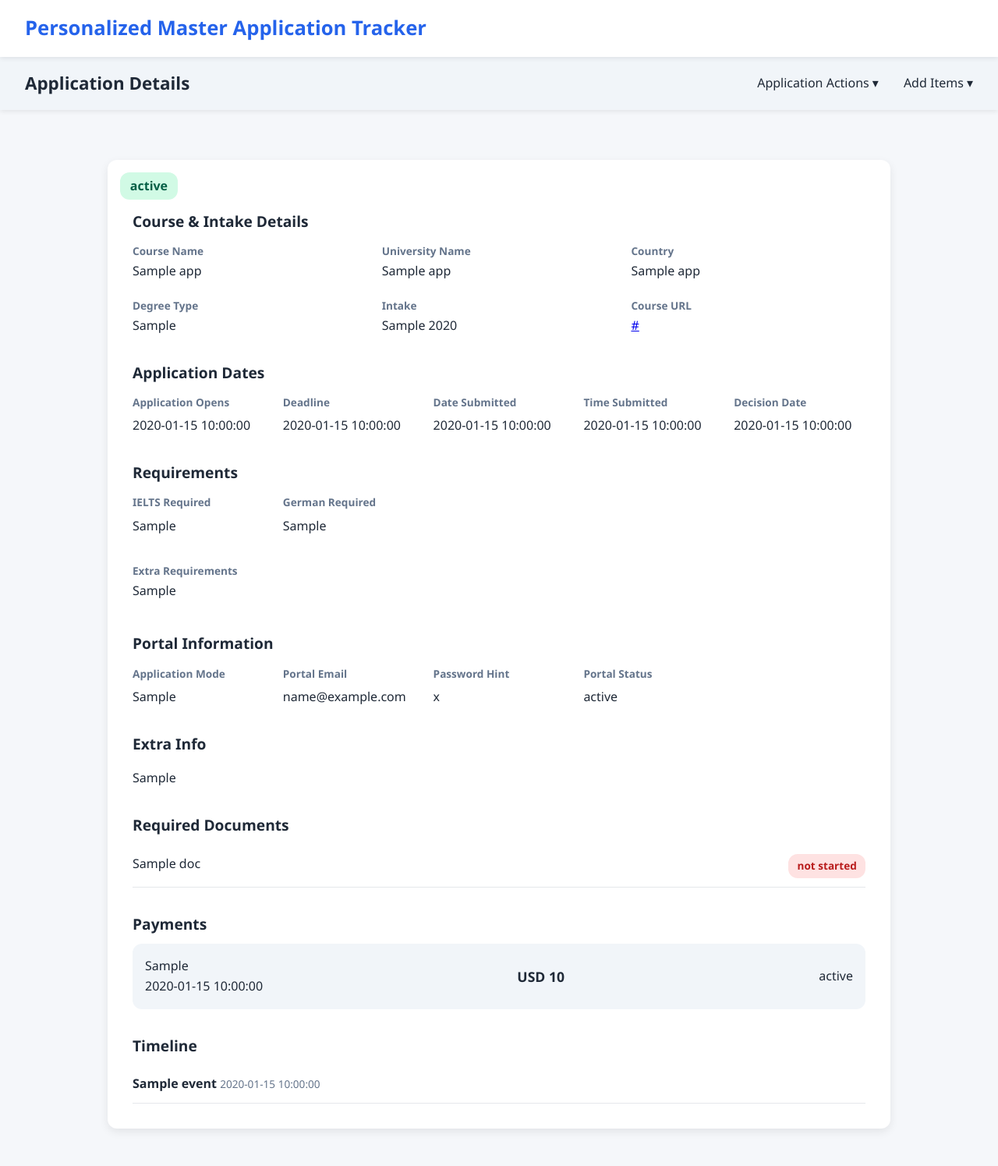
After one commit to YagneshGuduru/personalised_college_applications_tracker, a Flask app: template app/templates/application_details.html in a window 1280 px wide. The commit adds this page. Shown: the whole page at 78% size. Run offline with Flask 3, Linux system fonts and the light colour scheme; the template is opened without the code that fills it: most values are stand-ins (such as "Sample title", 1, 10 or a date in 2020).

Commit message:
Created and designed application details page.

```diff
--- a/app/static/style.css
+++ b/app/static/style.css
@@ -332,3 +332,280 @@ textarea {
   font-size: 0.8rem;
   color: var(--secondary);
 }
+
+/* APPLICATION DETAILS PAGE */
+
+.subnavbar {
+  width: 100%;
+  background: var(--bg-soft);
+  padding: 1rem 2rem;
+  box-shadow: 0 2px 6px var(--shadow);
+  display: flex;
+  justify-content: space-between;
+  align-items: center;
+
+  /* sticky under main navbar */
+  position: sticky;
+  top: 70px;
+  z-index: 99;
+}
+
+/* Left Title */
+.subnav-left {
+  font-size: 1.4rem;
+  font-weight: 700;
+  color: #1f2937;
+}
+
+/* Right menu items */
+.subnav-right {
+  display: flex;
+  align-items: center;
+  gap: 2rem;
+}
+
+/* Text links (match Home | Features style) */
+.subnav-link {
+  color: #1f2937;
+  font-weight: 500;
+  cursor: pointer;
+  font-size: 1rem;
+  text-decoration: none;
+  transition: 0.2s ease;
+}
+
+.subnav-link:hover {
+  color: var(--primary);
+}
+
+/* Dropdown System */
+.dropdown {
+    position: relative;
+}
+
+.dropdown-panel {
+    position: absolute;
+    top: 100%;                 /* sits right under the trigger */
+    right: 0;
+    background: var(--bg-light);
+    border-radius: var(--radius);
+    box-shadow: 0 4px 14px var(--shadow);
+    min-width: 180px;
+    padding: 0.6rem 0;
+    display: none;
+    z-index: 200;
+}
+
+.dropdown:hover .dropdown-panel {
+    display: block;
+}
+
+.dropdown-link {
+  display: block;
+  padding: 0.6rem 1rem;
+  font-size: 0.9rem;
+  color: #1f2937;
+  text-decoration: none;
+}
+
+.dropdown-link:hover {
+  background: var(--bg-soft);
+}
+
+.dropdown-link.danger {
+  color: #dc2626;
+}
+
+
+/* Main card */
+
+.details-layout {
+  display: block;
+  margin-top: 1rem;
+}
+
+.big-details-card {
+  padding: 2rem;
+  position: relative;
+}
+
+/* Submitted Tag */
+.submitted-tag {
+  position: absolute;
+  top: 1rem;
+  left: 1rem;
+  background: #d1fae5;
+  color: #065f46;
+  padding: 0.3rem 0.8rem;
+  font-weight: 700;
+  border-radius: var(--radius);
+}
+
+/* Section Titles */
+.section-title {
+  margin-top: 2rem;
+  margin-bottom: 0.6rem;
+  font-size: 1.2rem;
+  font-weight: 700;
+}
+
+/* Two-column grid inside card */
+.two-grid {
+  display: grid;
+  grid-template-columns: repeat(auto-fit, minmax(260px, 1fr));
+  gap: 1.2rem;
+}
+
+.two-grid label {
+  font-weight: 600;
+  color: var(--secondary);
+  font-size: 0.85rem;
+}
+
+/* Make Application Dates a single wide row */
+.dates-row {
+    display: grid;
+    grid-template-columns: repeat(5, 1fr);  /* 5 equal columns */
+    gap: 1.5rem;
+    margin-bottom: 1.5rem;
+}
+
+.dates-row label {
+    font-weight: 600;
+    color: var(--secondary);
+    font-size: 0.85rem;
+}
+
+.dates-row p {
+    margin-top: 0.3rem;
+}
+
+.extra-req-box {
+    margin-top: 1rem;
+    margin-bottom: 1.5rem;
+    padding: 0.5rem 0;
+    width: 100%;
+}
+
+.extra-req-box label {
+    font-weight: 600;
+    color: var(--secondary);
+    font-size: 0.85rem;
+}
+
+.extra-req-text {
+    margin-top: 0.3rem;
+    line-height: 1.65;
+}
+
+
+/* Extra Info */
+.extra-info-text {
+  margin-top: 1rem;
+  line-height: 1.6;
+}
+
+/* Document list */
+.doc-list {
+  list-style: none;
+  padding: 0;
+}
+
+.doc-item {
+  display: flex;
+  justify-content: space-between;
+  padding: 0.7rem 0;
+  border-bottom: 1px solid #e5e7eb;
+}
+
+.doc-status {
+  padding: 0.3rem 0.7rem;
+  border-radius: var(--radius);
+  font-size: 0.85rem;
+  font-weight: 600;
+}
+
+.doc-status.not-started { background:#fee2e2; color:#b91c1c; }
+.doc-status.in-progress { background:#fff3c4; color:#a16207; }
+.doc-status.uploaded { background:#d9f99d; color:#4d7c0f; }
+.doc-status.approved { background:#bbf7d0; color:#166534; }
+
+/* Payments */
+.payment-list {
+  display: flex;
+  flex-direction: column;
+  gap: 1rem;
+}
+
+.payment-item {
+  padding: 1rem;
+  background: var(--bg-soft);
+  border-radius: var(--radius);
+  display: flex;
+  align-items: center;
+  justify-content: space-between;
+}
+
+.payment-amt {
+  font-size: 1.1rem;
+  font-weight: 700;
+}
+
+.payment-status.completed { background:#bbf7d0; color:#166534; padding:6px 10px; border-radius:var(--radius); }
+.payment-status.pending { background:#fee2e2; color:#b91c1c; padding:6px 10px; border-radius:var(--radius); }
+
+/* Timeline */
+.timeline-list {
+  list-style: none;
+  padding: 0;
+}
+
+.timeline-item {
+  padding: 0.7rem 0;
+  border-bottom: 1px solid #e5e7eb;
+}
+
+.timeline-item span {
+  font-size: 0.85rem;
+  color: var(--secondary);
+}
+
+/* Sidebar */
+.sidebar-box {
+  padding: 1.5rem;
+}
+
+.side-btn {
+  width: 100%;
+  padding: 0.6rem;
+  margin-bottom: 0.5rem;
+  border: none;
+  border-radius: var(--radius);
+  background: var(--primary);
+  color: white;
+  font-weight: 600;
+  cursor: pointer;
+}
+
+.side-btn:hover {
+  background: var(--primary-dark);
+}
+
+.delete-section {
+  margin-top: 1rem;
+}
+
+.side-btn.danger {
+  background: #dc2626;
+}
+
+.side-btn.danger:hover {
+  background: #b91c1c;
+}
+
+/* Responsive */
+@media (max-width: 900px) {
+  .details-layout {
+    grid-template-columns: 1fr;
+  }
+}
--- /dev/null
+++ b/app/templates/application_details.html
@@ -0,0 +1,259 @@
+{% extends "base.html" %}
+{% block subnavbar%}
+<div class="subnavbar">
+
+    <div class="subnav-left">
+        Application Details
+    </div>
+
+    <div class="subnav-right">
+
+        <div class="dropdown subnav-item">
+            <span class="subnav-link">Application Actions ▾</span>
+            <div class="dropdown-panel">
+                <a class="dropdown-link">Edit Application</a>
+                <a class="dropdown-link danger">Delete Application</a>
+            </div>
+        </div>
+
+        <div class="dropdown subnav-item">
+            <span class="subnav-link">Add Items ▾</span>
+            <div class="dropdown-panel">
+                <a class="dropdown-link">Add Payment</a>
+                <a class="dropdown-link">Add Document</a>
+                <a class="dropdown-link">Add Timeline Event</a>
+                <a class="dropdown-link">Update Portal Status</a>
+            </div>
+        </div>
+
+    </div>
+
+</div>
+{% endblock%}
+{% block content %}
+
+<div class="container">
+
+    <div class="details-layout">
+
+        <!-- MAIN CARD -->
+        <div class="card big-details-card">
+
+            <!-- SUBMITTED TAG -->
+            <span class="submitted-tag">{{ app.status }}</span>
+
+            <!-- COURSE & INTAKE DETAILS -->
+            <h2 class="section-title">Course & Intake Details</h2>
+
+            <div class="two-grid">
+                <div>
+                    <label>Course Name</label>
+                    <p>{{ app.course_name }}</p>
+                </div>
+
+                <div>
+                    <label>University Name</label>
+                    <p>{{ app.university_name }}</p>
+                </div>
+
+                <div>
+                    <label>Country</label>
+                    <p>{{ app.country_name }}</p>
+                </div>
+
+                <div>
+                    <label>Degree Type</label>
+                    <p>{{ app.degree_type if app.degree_type else '-' }}</p>
+                </div>
+
+                <div>
+                    <label>Intake</label>
+                    <p>{{ app.intake_type }} {{ app.intake_year }}</p>
+                </div>
+
+                <div>
+                    <label>Course URL</label>
+                    <p>
+                        {% if app.course_url %}
+                        <a href="{{ app.course_url }}" target="_blank">{{ app.course_url }}</a>
+                        {% else %}-{% endif %}
+                    </p>
+                </div>
+            </div>
+
+
+            <!-- APPLICATION DATES -->
+            <h2 class="section-title">Application Dates</h2>
+
+            <div class="dates-row">
+
+                <div>
+                    <label>Application Opens</label>
+                    <p>{{ app.application_open_date if app.application_open_date else '-' }}</p>
+                </div>
+
+                <div>
+                    <label>Deadline</label>
+                    <div class="deadline-line">
+                        <p>{{ app.deadline_date }}</p>
+                    </div>
+                </div>
+
+                <div>
+                    <label>Date Submitted</label>
+                    <p>{{ app.date_submitted if app.date_submitted else '-' }}</p>
+                </div>
+
+                <div>
+                    <label>Time Submitted</label>
+                    <p>{{ app.time_submitted if app.time_submitted else '-' }}</p>
+                </div>
+
+                <div>
+                    <label>Decision Date</label>
+                    <p>{{ app.decision_date if app.decision_date else '-' }}</p>
+                </div>
+            </div>
+
+
+            <!-- REQUIREMENTS -->
+            <h2 class="section-title">Requirements</h2>
+
+            <div class="dates-row">
+                <div>
+                    <label>IELTS Required</label>
+                    <p>{{ app.ielts_required if app.ielts_required else '-' }}</p>
+                </div>
+
+                <div>
+                    <label>German Required</label>
+                    <p>{{ app.german_required if app.german_required else '-' }}</p>
+                </div>
+            </div>
+
+            <div class = "extra-req-box">
+                <div>
+                    <label>Extra Requirements</label>
+                    <p>{{ app.extra_requirements | replace("\n",'<br>') | safe if app.extra_requirements else '-' }}</p>
+                </div>
+            </div>
+
+
+            <!-- PORTAL INFO -->
+            <h2 class="section-title">Portal Information</h2>
+
+            <div class="dates-row">
+                <div>
+                    <label>Application Mode</label>
+                    <p>{{ app.application_mode if app.application_mode else '-' }}</p>
+                </div>
+
+                <div>
+                    <label>Portal Email</label>
+                    <p>{{ app.portal_email if app.portal_email else '-' }}</p>
+                </div>
+
+                <div>
+                    <label>Password Hint</label>
+                    <p>{{ app.portal_password_hint if app.portal_password_hint else '-' }}</p>
+                </div>
+
+                <div>
+                    <label>Portal Status</label>
+                    <p>{{ submission_info.portal_status_message if submission_info else '-' }}</p>
+                </div>
+            </div>
+
+
+            <!-- EXTRA INFO (full width) -->
+            {% if app.extra_info %}
+            <h2 class="section-title">Extra Info</h2>
+            <p class="extra-info-text">{{ app.extra_info | replace("\n",'<br>') | safe }}</p>
+            {% endif %}
+
+
+            <!-- DOCUMENTS -->
+            <h2 class="section-title">Required Documents</h2>
+
+            <ul class="doc-list">
+                {% for doc in documents_required %}
+                <li class="doc-item">
+                    <span>{{ doc.doc_name }}</span>
+                    <span class="doc-status {{ docs_status_map.get(doc.doc_name, 'not-started') | replace(' ', '-') }}">
+                        {{ docs_status_map.get(doc.doc_name, 'not started') }}
+                    </span>
+                </li>
+                {% endfor %}
+            </ul>
+
+
+            <!-- PAYMENTS -->
+            <h2 class="section-title">Payments</h2>
+
+            {% if payments %}
+            <div class="payment-list">
+                {% for p in payments %}
+                <div class="payment-item">
+                    <div>
+                        <p class="payment-desc">{{ p.payment_type }}</p>
+                        <p class="payment-date">{{ p.date }}</p>
+                    </div>
+                    <p class="payment-amt">{{ p.currency }} {{ p.amount }}</p>
+                    <span class="payment-status {{ p.status|lower }}">{{ p.status }}</span>
+                </div>
+                {% endfor %}
+            </div>
+            {% else %}
+                <p>No payments recorded.</p>
+            {% endif %}
+
+
+            <!-- TIMELINE -->
+            <h2 class="section-title">Timeline</h2>
+
+            {% if timeline %}
+            <ul class="timeline-list">
+                {% for t in timeline %}
+                <li class="timeline-item">
+                    <strong>{{ t.event }}</strong>
+                    <span>{{ t.event_date }}</span>
+                </li>
+                {% endfor %}
+            </ul>
+            {% else %}
+                <p>No timeline events.</p>
+            {% endif %}
+
+        </div>
+    </div>
+</div>
+
+<!-- DEADLINE SCRIPT -->
+<script>
+const dots = document.querySelectorAll(".dot");
+
+dots.forEach(dot => {
+    const dateStr = dot.dataset.deadline;
+
+    if (!dateStr) {
+        dot.style.background = "gray";
+        return;
+    }
+
+    const today = new Date();
+    const deadline = new Date(dateStr);
+    const diff = (deadline - today) / (1000 * 60 * 60 * 24);
+
+    if (diff < 0) {
+        dot.style.background = "gray";
+    } else if (diff <= 7) {
+        dot.style.background = "red";
+    } else if (diff <= 14) {
+        dot.style.background = "orange";
+    } else {
+        dot.style.background = "green";
+    }
+});
+</script>
+
+{% endblock %}
--- a/app/templates/base.html
+++ b/app/templates/base.html
@@ -13,8 +13,11 @@
 
     <!-- Navbar -->
     <nav class="navbar">
-        <div class="logo">MyApp</div>
+        <div class="logo">Personalized Master Application Tracker</div>
     </nav>
+
+    <!-- SUB NAVBAR SHOULD BE HERE -->
+    {% block subnavbar %}{% endblock %}
 
     <!-- Main Content -->
     <main class="container">
```
